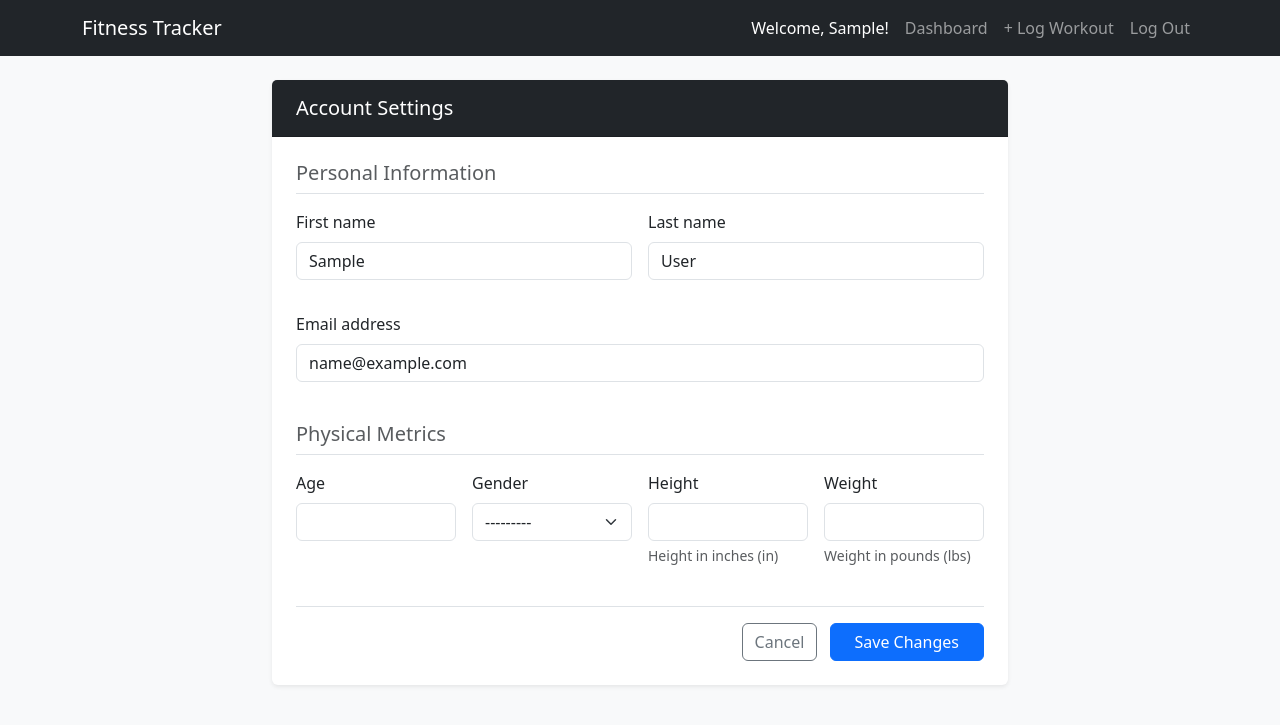
After one commit to schaefferda/fitness-tracker, a Django app: page /settings/ in a window 1280 px wide. The commit adds this page. Shown: the top 725 px of the page. Run offline with Django 5.2, Linux system fonts and the light colour scheme; the visitor is signed in with stand-in values (Sample User, id 1); some libraries are stand-ins or nearby versions.

Commit message:
Build a User Settings Page

```diff
--- a/workouts/forms.py
+++ b/workouts/forms.py
@@ -1,7 +1,8 @@
 from django import forms
+from django.contrib.auth.models import User
 from django.db.models import Q
 from django.forms import inlineformset_factory
-from .models import Exercise, WorkoutSession, WorkoutSet
+from .models import Exercise, Profile, WorkoutSession, WorkoutSet
 
 class WorkoutForm(forms.ModelForm):
     class Meta:
@@ -25,6 +26,18 @@ class ExerciseForm(forms.ModelForm):
         widgets = {
             'description': forms.Textarea(attrs={'rows': 3}),
         }
+
+
+class UserForm(forms.ModelForm):
+    class Meta:
+        model = User
+        fields = ['first_name', 'last_name', 'email']
+
+
+class ProfileForm(forms.ModelForm):
+    class Meta:
+        model = Profile
+        fields = ['age', 'gender', 'height', 'weight']
 
 
 class WorkoutSetForm(forms.ModelForm):
--- a/workouts/templates/workouts/base.html
+++ b/workouts/templates/workouts/base.html
@@ -18,7 +18,7 @@
                 <ul class="navbar-nav ms-auto">
                     {% if user.is_authenticated %}
                         <li class="nav-item">
-                            <span class="nav-link text-white">Welcome, {{ user.username }}!</span>
+                            <a class="nav-link" href="{% url 'settings' %}"><span class="text-white">Welcome, {{ user.first_name|default:user.username}}!</span></a>
                         </li>
                         <li class="nav-item">
                             <a class="nav-link" href="{% url 'dashboard' %}">Dashboard</a>
--- /dev/null
+++ b/workouts/templates/workouts/settings.html
@@ -0,0 +1,51 @@
+{% extends 'workouts/base.html' %}
+{% load crispy_forms_tags %}
+
+{% block content %}
+<div class="row justify-content-center mt-4">
+    <div class="col-md-8">
+
+        {% if messages %}
+            {% for message in messages %}
+                <div class="alert alert-success alert-dismissible fade show shadow-sm" role="alert">
+                    {{ message }}
+                    <button type="button" class="btn-close" data-bs-dismiss="alert" aria-label="Close"></button>
+                </div>
+            {% endfor %}
+        {% endif %}
+
+        <div class="card shadow-sm border-0">
+            <div class="card-header bg-dark text-white p-3">
+                <h3 class="h5 mb-0"><i class="bi bi-gear-fill me-2"></i> Account Settings</h3>
+            </div>
+
+            <div class="card-body p-4">
+                <form method="POST">
+                    {% csrf_token %}
+
+                    <h5 class="text-muted border-bottom pb-2 mb-3">Personal Information</h5>
+                    <div class="row g-3 mb-3">
+                        <div class="col-md-6">{{ user_form.first_name|as_crispy_field }}</div>
+                        <div class="col-md-6">{{ user_form.last_name|as_crispy_field }}</div>
+                        <div class="col-md-12">{{ user_form.email|as_crispy_field }}</div>
+                    </div>
+
+                    <h5 class="text-muted border-bottom pb-2 mb-3 mt-4">Physical Metrics</h5>
+                    <div class="row g-3">
+                        <div class="col-md-3">{{ profile_form.age|as_crispy_field }}</div>
+                        <div class="col-md-3">{{ profile_form.gender|as_crispy_field }}</div>
+                        <div class="col-md-3">{{ profile_form.height|as_crispy_field }}</div>
+                        <div class="col-md-3">{{ profile_form.weight|as_crispy_field }}</div>
+                    </div>
+
+                    <div class="mt-4 pt-3 border-top text-end">
+                        <a href="{% url 'workout_list' %}" class="btn btn-outline-secondary me-2">Cancel</a>
+                        <button type="submit" class="btn btn-primary px-4">Save Changes</button>
+                    </div>
+                </form>
+            </div>
+
+        </div>
+    </div>
+</div>
+{% endblock %}
--- a/workouts/urls.py
+++ b/workouts/urls.py
@@ -11,8 +11,9 @@ urlpatterns = [
     path('delete/<int:pk>/', views.WorkoutDeleteView.as_view(), name='delete_workout'),
     path('dashboard/', views.DashboardView.as_view(), name='dashboard'),
     path('exercise/add/', views.ExerciseCreateView.as_view(), name='add_exercise'),
+    path('settings/', views.UserSettingsView.as_view(), name='settings'),
 
-    # Auth views remain the same
+    # Auth views
     path('register/', views.register, name='register'),
     path('login/', auth_views.LoginView.as_view(template_name='workouts/login.html'), name='login'),
     path('logout/', auth_views.LogoutView.as_view(next_page='login'), name='logout'),
--- a/workouts/views.py
+++ b/workouts/views.py
@@ -2,33 +2,17 @@ import json
 
 from django.shortcuts import render, redirect
 from django.urls import reverse_lazy
+from django.contrib import messages
 from django.contrib.auth.forms import UserCreationForm
 from django.contrib.auth import login
+from django.views import View
 from django.views.generic import ListView, DetailView, CreateView, UpdateView, DeleteView, TemplateView
 from django.contrib.auth.mixins import LoginRequiredMixin
 
 from .models import WorkoutSession, Exercise
-from .forms import WorkoutForm, WorkoutSetFormSet, ExerciseForm
+from .forms import ExerciseForm, ProfileForm, UserForm, WorkoutForm, WorkoutSetFormSet
 
 
-class WorkoutListView(LoginRequiredMixin, ListView):
-    model = WorkoutSession
-    template_name = 'workouts/workout_list.html'
-    context_object_name = 'workouts'
-    paginate_by = 5  # CBVs handle pagination automatically!
-
-    def get_queryset(self):
-        # Security check: you can only view details of your own workouts
-        return WorkoutSession.objects.filter(user=self.request.user).order_by('-date')
-
-
-class WorkoutDetailView(LoginRequiredMixin, DetailView):
-    model = WorkoutSession
-    template_name = 'workouts/workout_detail.html'
-    context_object_name = 'workout'
-
-    def get_queryset(self):
-        return WorkoutSession.objects.filter(user=self.request.user)
 
 
 class DashboardView(LoginRequiredMixin, TemplateView):
@@ -47,15 +31,6 @@ class DashboardView(LoginRequiredMixin, TemplateView):
         return context
 
 
-class WorkoutDeleteView(LoginRequiredMixin, DeleteView):
-    model = WorkoutSession
-    template_name = 'workouts/confirm_delete.html'
-    success_url = reverse_lazy('workout_list')
-
-    def get_queryset(self):
-        return WorkoutSession.objects.filter(user=self.request.user)
-
-
 class ExerciseCreateView(LoginRequiredMixin, CreateView):
     model = Exercise
     form_class = ExerciseForm
@@ -66,6 +41,39 @@ class ExerciseCreateView(LoginRequiredMixin, CreateView):
         # Attach the logged-in user before saving, making it a "Custom" exercise
         form.instance.user = self.request.user
         return super().form_valid(form)
+
+
+class UserSettingsView(LoginRequiredMixin, View):
+    template_name = 'workouts/settings.html'
+
+    def get(self, request):
+        # Load both forms, pre-filled with the logged-in user's current data
+        user_form = UserForm(instance=request.user)
+        profile_form = ProfileForm(instance=request.user.profile)
+
+        return render(request, self.template_name, {
+            'user_form': user_form,
+            'profile_form': profile_form
+        })
+
+    def post(self, request):
+        # Catch the submitted data for both forms
+        user_form = UserForm(request.POST, instance=request.user)
+        profile_form = ProfileForm(request.POST, instance=request.user.profile)
+
+        # If both are valid, save them both to the database
+        if user_form.is_valid() and profile_form.is_valid():
+            user_form.save()
+            profile_form.save()
+
+            # Send a success flash message to the user
+            messages.success(request, 'Your profile has been successfully updated!')
+            return redirect('settings')  # Reload the page
+
+        return render(request, self.template_name, {
+            'user_form': user_form,
+            'profile_form': profile_form
+        })
 
 
 class WorkoutCreateView(LoginRequiredMixin, CreateView):
@@ -93,6 +101,35 @@ class WorkoutCreateView(LoginRequiredMixin, CreateView):
             return super().form_valid(form)
         else:
             return self.render_to_response(self.get_context_data(form=form))
+
+
+class WorkoutDeleteView(LoginRequiredMixin, DeleteView):
+    model = WorkoutSession
+    template_name = 'workouts/confirm_delete.html'
+    success_url = reverse_lazy('workout_list')
+
+    def get_queryset(self):
+        return WorkoutSession.objects.filter(user=self.request.user)
+
+
+class WorkoutDetailView(LoginRequiredMixin, DetailView):
+    model = WorkoutSession
+    template_name = 'workouts/workout_detail.html'
+    context_object_name = 'workout'
+
+    def get_queryset(self):
+        return WorkoutSession.objects.filter(user=self.request.user)
+
+
+class WorkoutListView(LoginRequiredMixin, ListView):
+    model = WorkoutSession
+    template_name = 'workouts/workout_list.html'
+    context_object_name = 'workouts'
+    paginate_by = 5  # CBVs handle pagination automatically!
+
+    def get_queryset(self):
+        # Security check: you can only view details of your own workouts
+        return WorkoutSession.objects.filter(user=self.request.user).order_by('-date')
 
 
 class WorkoutUpdateView(LoginRequiredMixin, UpdateView):
```
